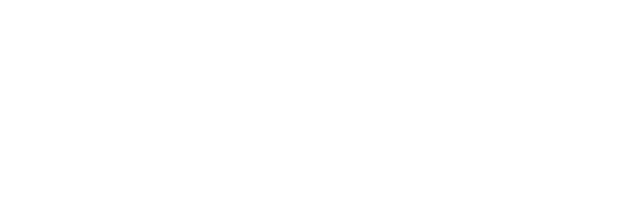
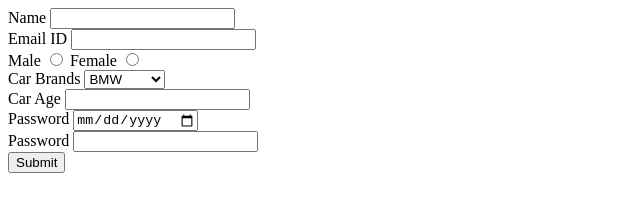
Before and after one commit to acciojob/signup-form-car-salikwani, a website: page main.html in a window 1280 px wide. Shown: the whole page, without its empty margins (0-640 px from the left). Drawn offline with Linux system fonts and the light colour scheme.

Commit message:
created a submission

```diff
--- a/main.html
+++ b/main.html
@@ -7,6 +7,45 @@
 </head>
 
 <body>
+	<form method="post">
+		<div>
+			<label for="name">Name</label>
+			<input type="text" id="name" required/>
+		</div>
+		<div>
+			<label for="email">Email ID</label>
+			<input type="email" id="email" required/>
+		</div>
+		<div>
+			<label for="male">Male</label>
+			<input type="radio" id="male" name="gender" required/>
+			<label for="female">Female</label>
+			<input type="radio" id="female" name="gender" required/>
+		</div>
+		<div>
+			<label for="cars">Car Brands</label>
+			<select id="cars">
+				<option>BMW</option>
+				<option>Audi</option>
+				<option>Mercedez</option>
+			</select>
+		</div>
+		<div>
+			<label for="carage">Car Age</label>
+			<input type="number" id="carage" required/>
+		</div>
+		<div>
+			<label for="dop">Password</label>
+			<input type="date" id="dop" required/>
+		</div>
+		<div>
+			<label for="password">Password</label>
+			<input type="password" id="password" required/>
+		</div>
+		<div>
+			<button type="submit">Submit</button>
+		</div>
+	</form>
 	<!-- the entire body must be written by student -->
     <script type="text/javascript" src="./script.js">
 </script>
```
